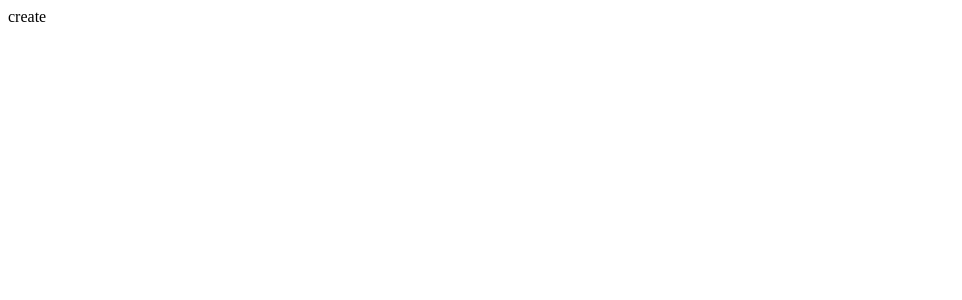
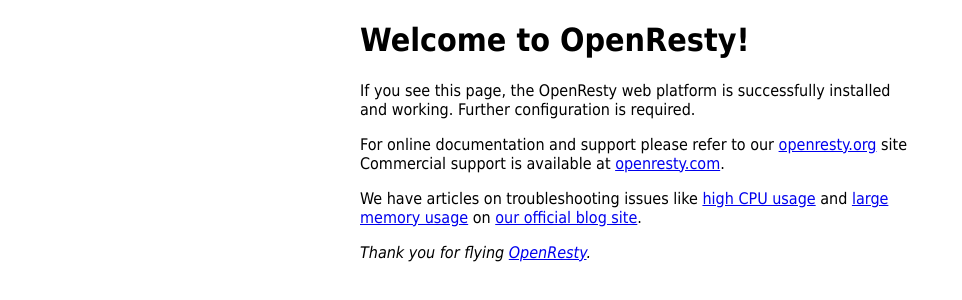
Before and after one commit to verylee/verylee.github.io, a plain HTML site: page index.html in a window 1280 px wide. Shown: the whole page, without its empty margins (0-962 px from the left). Drawn offline with Linux system fonts and the light colour scheme.

Commit message:
Update index.html

```diff
--- a/index.html
+++ b/index.html
@@ -1 +1,29 @@
-create
+
+<!DOCTYPE html>
+<html>
+<head>
+<meta content="text/html;charset=utf-8" http-equiv="Content-Type">
+<meta content="utf-8" http-equiv="encoding">
+<title>Welcome to OpenResty!</title>
+<style>
+    body {
+        width: 35em;
+        margin: 0 auto;
+        font-family: Tahoma, Verdana, Arial, sans-serif;
+    }
+</style>
+</head>
+<body>
+<h1>Welcome to OpenResty!</h1>
+<p>If you see this page, the OpenResty web platform is successfully installed and
+working. Further configuration is required.</p>
+
+<p>For online documentation and support please refer to our
+<a href="https://openresty.org/">openresty.org</a> site<br/>
+Commercial support is available at
+<a href="https://openresty.com/">openresty.com</a>.</p>
+<p>We have articles on troubleshooting issues like <a href="https://blog.openresty.com/en/lua-cpu-flame-graph/?src=wb">high CPU usage</a> and
+<a href="https://blog.openresty.com/en/how-or-alloc-mem/">large memory usage</a> on <a href="https://blog.openresty.com/">our official blog site</a>.
+<p><em>Thank you for flying <a href="https://openresty.org/">OpenResty</a>.</em></p>
+</body>
+</html>
```
